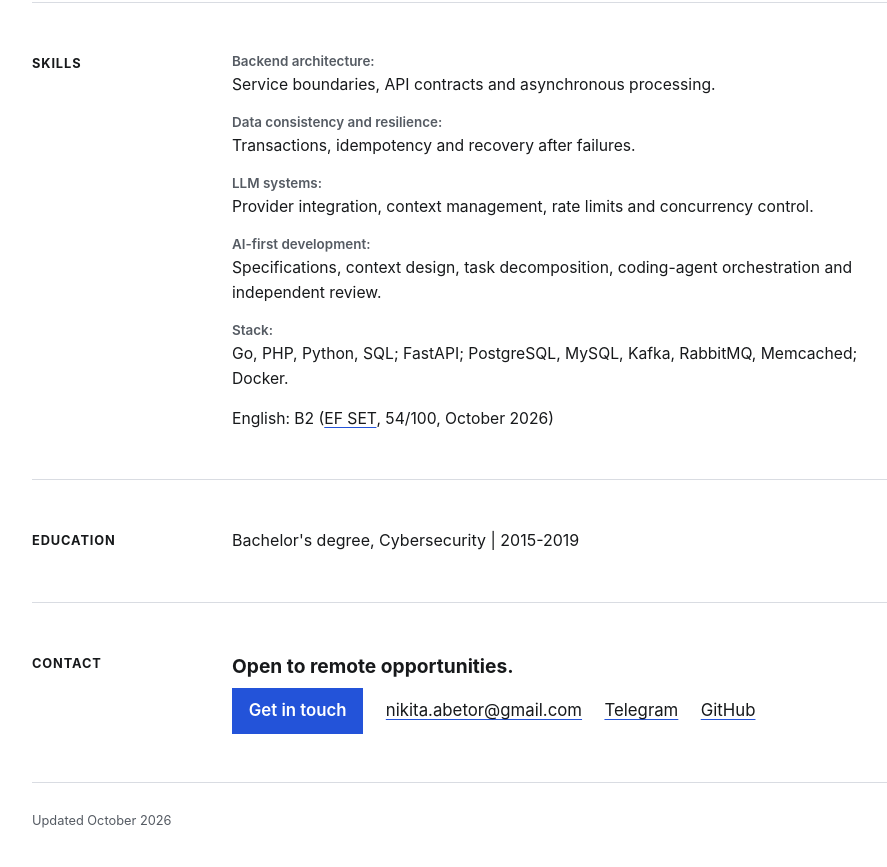
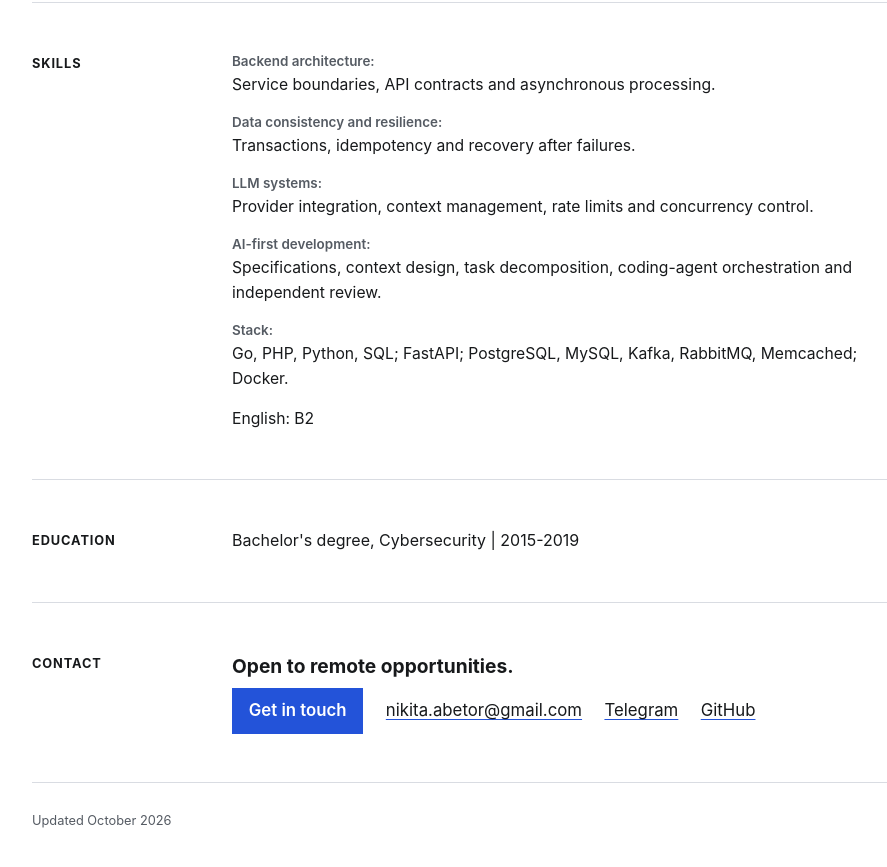
Before and after one commit to abetor/abetor.github.io, a plain HTML site: page index.html in a window 1280 px wide. Shown: the part 2033-2900 px from the top of the page, without its empty margins (176-1063 px from the left). Drawn offline with Linux system fonts and the light colour scheme.

Commit message:
Keep English B2 without certificate details

```diff
--- a/index.html
+++ b/index.html
@@ -101,7 +101,7 @@
           <p><strong>LLM systems:</strong> Provider integration, context management, rate limits and concurrency control.</p>
           <p><strong>AI-first development:</strong> Specifications, context design, task decomposition, coding-agent orchestration and independent review.</p>
           <p><strong>Stack:</strong> Go, PHP, Python, SQL; FastAPI; PostgreSQL, MySQL, Kafka, RabbitMQ, Memcached; Docker.</p>
-          <p>English: B2 (<a href="https://cert.efset.org/en/ynZNXc">EF SET</a>, 54/100, October 2026)</p>
+          <p>English: B2</p>
         </div>
       </section>
 
```
